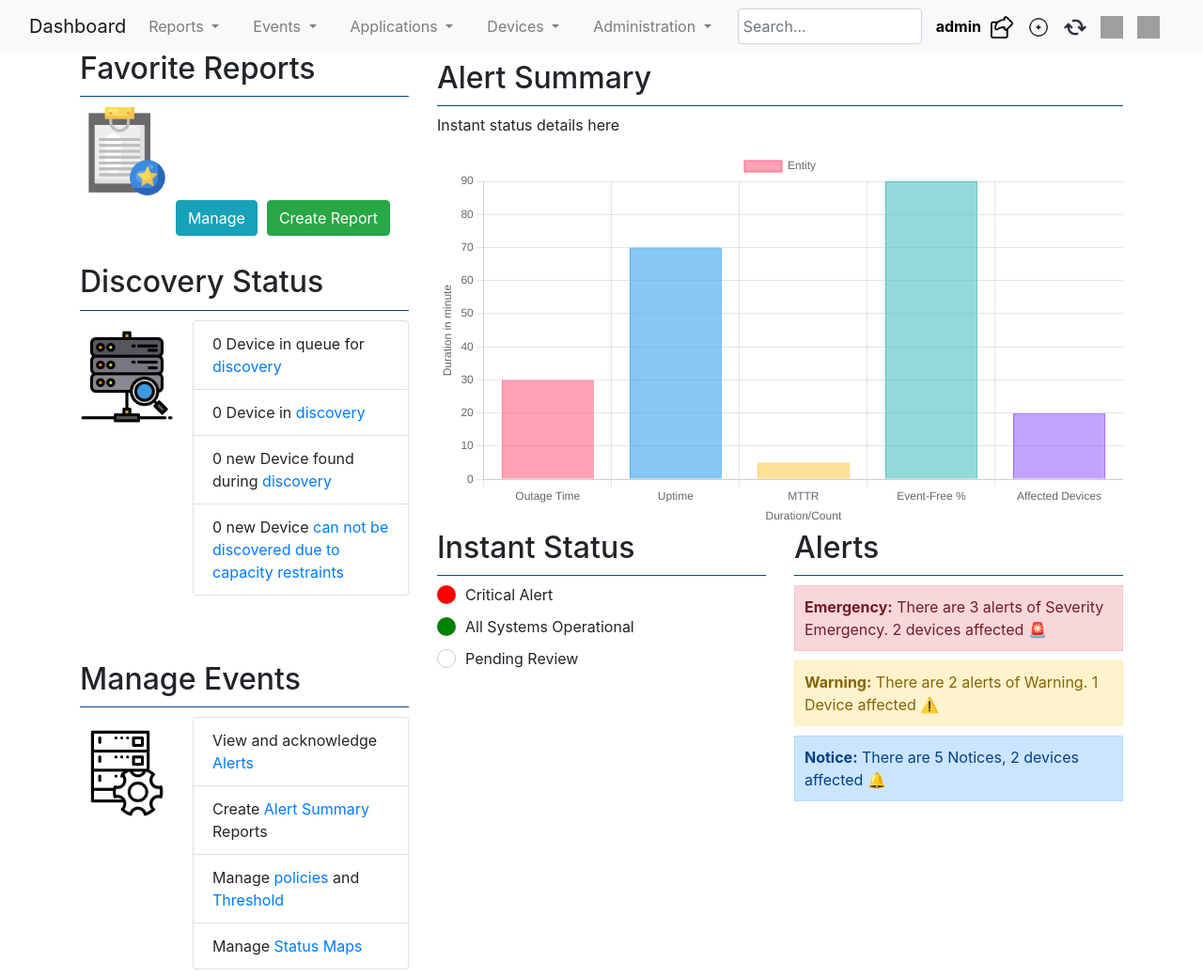
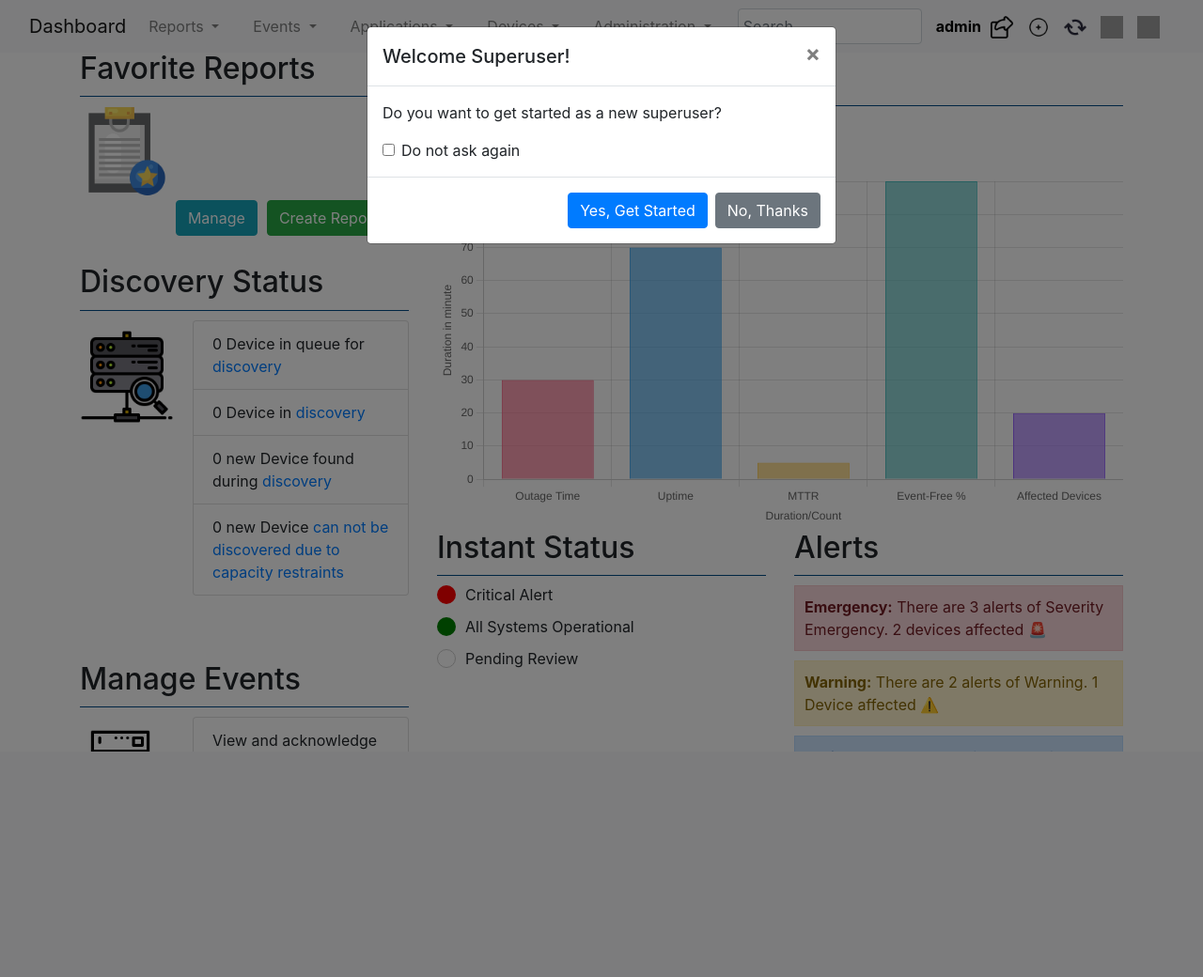
Before and after one commit to mustahidhasan/nms_system, a Django app: page /dashboard/ in a window 1280 px wide. Shown: the top 1040 px of the page at 94% size. After the commit the page ends 800 px from the top, so only its background shows below. Run offline with Django 4.2, Linux system fonts and the light colour scheme; a user stored in the database is signed in; some libraries are stand-ins or nearby versions; grey boxes are pictures that could not be loaded.

Commit message:
get started with do not ask modal added

```diff
--- a/nms/DASHBOARD/urls.py
+++ b/nms/DASHBOARD/urls.py
@@ -1,10 +1,12 @@
 # dashboard/urls.py
 
 from django.urls import path
-from .views import dashboard_view, logout_view
+from .views import dashboard_view, logout_view, welcome_superuser, disable_modal
 
 urlpatterns = [
     path('', dashboard_view, name='dashboard'),  # Assuming this is the root URL for the dashboard
-    path('logout/', logout_view, name='logout')
+    path('logout/', logout_view, name='logout'),
+    path('welcome/', welcome_superuser, name='welcome_superuser'),
+    path('disable-modal/', disable_modal, name='disable_modal'),
 
 ]
--- a/nms/DASHBOARD/views.py
+++ b/nms/DASHBOARD/views.py
@@ -5,11 +5,35 @@ from django.shortcuts import render
 from django.contrib.auth import logout
 from django.shortcuts import redirect
 
+
 @login_required
 def dashboard_view(request):
-    return render(request, 'dashboard.html')  # Render the dashboard template
+    # Check if the user is a superuser and if they haven't disabled the modal for this session
+    if request.user.is_superuser and not request.session.get("dont_show_modal", False):
+        return render(request, "dashboard.html", {"is_superuser": True})
+    return render(request, "dashboard.html", {"is_superuser": False})
+
 
 @login_required
 def logout_view(request):
     logout(request)
-    return redirect('login')  # Replace 'login' with the name of your login URL
+    return redirect("login")  # Replace 'login' with the name of your login URL
+
+
+@login_required
+def welcome_superuser(request):
+    if request.user.is_superuser:
+        return render(
+            request, "welcome_superuser.html"
+        )  # Replace with your welcome template
+    else:
+        return redirect(
+            "dashboard"
+        )  # Redirect non-superusers to the dashboard or another page
+
+
+@login_required
+def disable_modal(request):
+    # This view will set the session to not show the modal again
+    request.session["dont_show_modal"] = True
+    return redirect("dashboard")
--- a/nms/templates/dashboard.html
+++ b/nms/templates/dashboard.html
@@ -234,10 +234,39 @@
             </div>
         </nav>
     </header>
-
     <main class="container mt-4">
         <div class="row">
             <div class="col-md-4">
+                <!-- Superuser Modal -->
+                {% if is_superuser %}
+                <div class="modal" tabindex="-1" role="dialog" id="superuserModal">
+                    <div class="modal-dialog" role="document">
+                        <div class="modal-content">
+                            <div class="modal-header">
+                                <h5 class="modal-title">Welcome Superuser!</h5>
+                                <button type="button" class="close" data-dismiss="modal" aria-label="Close">
+                                    <span aria-hidden="true">&times;</span>
+                                </button>
+                            </div>
+                            <div class="modal-body">
+                                <p>Do you want to get started as a new superuser?</p>
+                                <div class="form-check">
+                                    <input class="form-check-input" type="checkbox" value="" id="dontAskAgainCheckbox">
+                                    <label class="form-check-label" for="dontAskAgainCheckbox">
+                                        Do not ask again
+                                    </label>
+                                </div>
+                            </div>
+                            <div class="modal-footer">
+                                <button type="button" class="btn btn-primary" id="getStartedBtn">Yes, Get
+                                    Started</button>
+                                <button type="button" class="btn btn-secondary" data-dismiss="modal" id="no_thanks">No,
+                                    Thanks</button>
+                            </div>
+                        </div>
+                    </div>
+                </div>
+                {% endif %}
                 <section class="favorite-reports" style="position: relative; padding-bottom: 50px;">
                     <h2 style="margin-top: 10px;">Favorite Reports</h2>
                     <img src="{% static 'images/favourite.png' %}" alt="favourite"
@@ -465,6 +494,11 @@
     <script src="https://code.jquery.com/jquery-3.5.1.slim.min.js"></script>
     <script src="https://cdn.jsdelivr.net/npm/@popperjs/core@2.9.2/dist/umd/popper.min.js"></script>
     <script src="https://stackpath.bootstrapcdn.com/bootstrap/4.5.2/js/bootstrap.min.js"></script>
+    <script src="https://code.jquery.com/jquery-3.5.1.min.js"></script>
+    <script src="https://cdn.jsdelivr.net/npm/@popperjs/core@2.9.2/dist/umd/popper.min.js"></script>
+    <script src="https://maxcdn.bootstrapcdn.com/bootstrap/4.5.2/js/bootstrap.min.js"></script>
+
+
     <script>
         const ctx = document.getElementById('alertSummaryChart').getContext('2d');
         const alertSummaryChart = new Chart(ctx, {
@@ -519,6 +553,44 @@
 
 
     </script>
+    <script>
+        // Automatically show the modal if the user is a superuser
+        $(document).ready(function () {
+            {% if is_superuser %}
+            $('#superuserModal').modal('show');
+            console.log("enabled")
+            {% endif %}
+
+            // Handle the checkbox click for "Do not ask again"
+            $('#getStartedBtn').click(function () {
+                const dontAskAgain = $('#dontAskAgainCheckbox').is(':checked');
+                console.log(dontAskAgain)
+
+                if (dontAskAgain) {
+                    // If "Do not ask again" is checked, make a request to disable the modal
+                    window.location.href = "{% url 'disable_modal' %}";
+                    console.log("disabled")
+                    window.location.href = "{% url 'welcome_superuser' %}";
+                } else {
+                    // Redirect to the welcome page if "Yes" is clicked
+                    window.location.href = "{% url 'welcome_superuser' %}";
+                }
+            });
+            $('#no_thanks').click(function () {
+                const dontAskAgain = $('#dontAskAgainCheckbox').is(':checked');
+                console.log(dontAskAgain)
+
+                if (dontAskAgain) {
+                    // If "Do not ask again" is checked, make a request to disable the modal
+                    window.location.href = "{% url 'disable_modal' %}";
+                    console.log("disabled")
+                } else {
+                    // Redirect to the welcome page if "Yes" is clicked
+                    window.location.href = "{% url 'dashboard' %}";
+                }
+            });
+        });
+    </script>
 </body>
 
 </html>
--- a/nms/templates/login.html
+++ b/nms/templates/login.html
@@ -45,9 +45,6 @@
                         </form>
 
                         <!-- Registration Link -->
-                        <p class="text-center mt-3 register-message">
-                            Not registered? <a href="{% url 'register' %}">Register now</a>
-                        </p>
                     </div>
                 </div>
             </div>
```
Also changed, not shown: nms/USER/views.py (+11 -8 lines), nms/templates/welcome_superuser.html (added, +13 -0 lines), nms/db.sqlite3.
